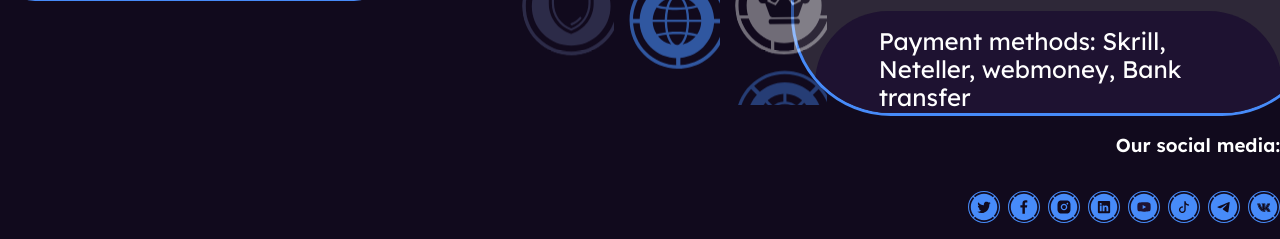
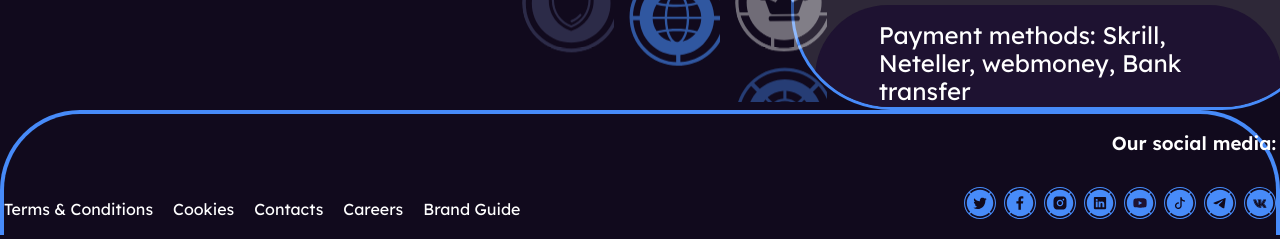
Before and after one commit to Ramitsan/VTOP3-test, a website: page source/index.html in a window 1280 px wide. Shown: the part 675-914 px from the top of the page. Drawn offline with nearby package versions, Linux system fonts and the light colour scheme; files that its build step writes are made by us from their sources; files whose address does not match are found by name.

Commit message:
add footer navigation

```diff
--- a/source/index.html
+++ b/source/index.html
@@ -150,7 +150,15 @@
       </section>
     </div>
   </main>
-  <footer>
+  <footer class="footer">
+    <div class="footer__wrapper">
+      <ul class="footer-nav" aria-label="Navigation">
+        <li class="footer-nav__item"><a href="#" class="footer-nav__link">Terms & Conditions</a></li>
+        <li class="footer-nav__item"><a href="#" class="footer-nav__link">Cookies</a></li>
+        <li class="footer-nav__item"><a href="#" class="footer-nav__link">Contacts</a></li>
+        <li class="footer-nav__item"><a href="#" class="footer-nav__link">Careers</a></li>
+        <li class="footer-nav__item"><a href="#" class="footer-nav__link">Brand Guide</a></li>
+      </ul>
       <div class="social-block">
         <h3 class="social-block__heading">Our social media:</h3>
         <ul class="social-list">
@@ -212,6 +220,8 @@
           </li>
         </ul>
       </div>
+    </div>
+
   </footer>
 </body>
 </html>
--- a/source/sass/base/base.scss
+++ b/source/sass/base/base.scss
@@ -16,6 +16,7 @@
   background-color: $background-color;
   font-family: $main-font;
   font-size: 16px;
+  line-height: 20px;
   font-style: normal;
   font-weight: normal;
   color: $main-text-color;
--- /dev/null
+++ b/source/sass/blocks/footer-nav.scss
@@ -0,0 +1,17 @@
+.footer-nav {
+  padding-left: 0;
+  display: flex;
+}
+
+.footer-nav__item {
+  list-style: none;
+}
+
+.footer-nav__link {
+  color: $main-text-color;
+  font-weight: normal;
+}
+
+.footer-nav__item:not(:last-child) {
+  margin-right: 20px;
+}
--- /dev/null
+++ b/source/sass/blocks/footer.scss
@@ -0,0 +1,15 @@
+.footer {
+  border: 4px solid $main-color;
+  border-bottom: none;
+  border-radius: 80px 80px 0 0;
+}
+
+.footer__wrapper {
+  width: 100%;
+  max-width: 1640px;
+  margin: 0 auto;
+  display: flex;
+  flex-direction: row;
+  justify-content: space-between;
+  align-items: flex-end;
+}
--- a/source/sass/blocks/social-block.scss
+++ b/source/sass/blocks/social-block.scss
@@ -12,7 +12,6 @@
 
 .social-item {
   list-style: none;
-
 }
 
 .social-item:not(:last-child) {
--- a/source/sass/style.scss
+++ b/source/sass/style.scss
@@ -13,3 +13,5 @@
 @import "blocks/blog.scss";
 @import "blocks/news-item.scss";
 @import "blocks/social-block.scss";
+@import "blocks/footer.scss";
+@import "blocks/footer-nav.scss";
```
Lines whose indentation alone changed are shown as unchanged.
